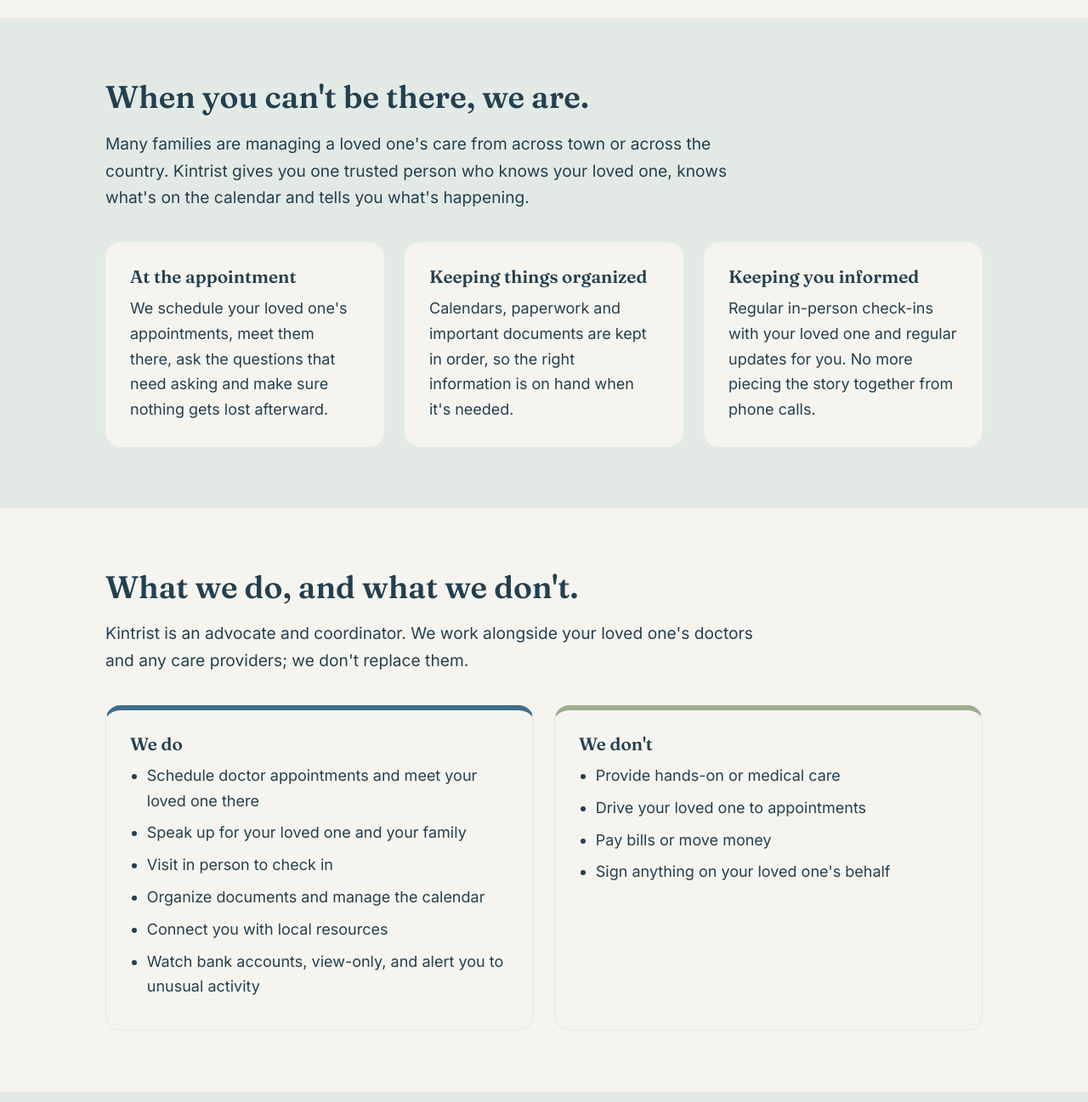
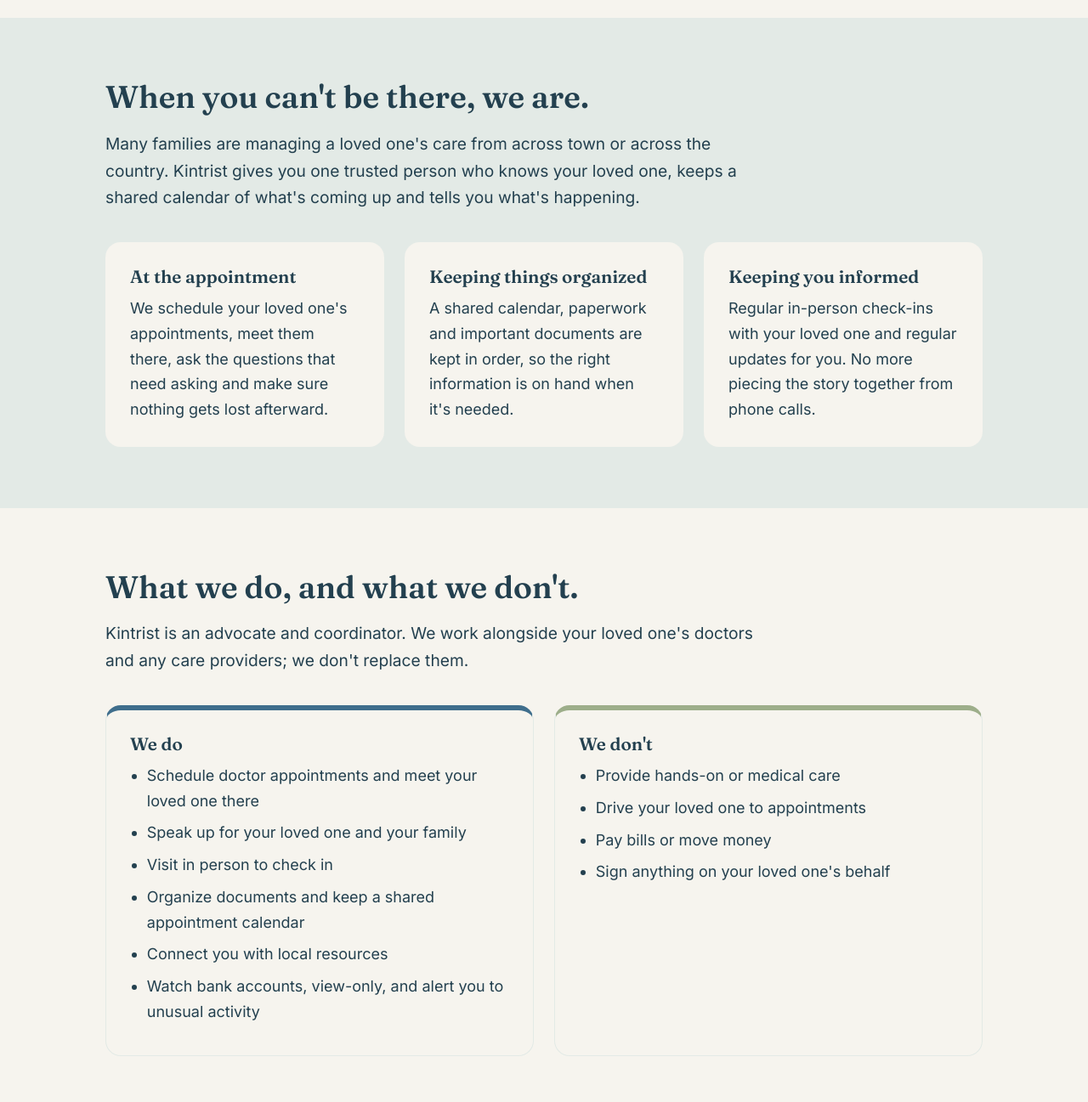
Before and after one commit to calinde78/kintrist, a plain HTML site: page index.html in a window 1280 px wide. Shown: the part 625-1922 px from the top of the page at 85% size. Drawn offline with Linux system fonts and the light colour scheme.

Commit message:
Describe the calendar as a shared calendar throughout
Co-Authored-By: Claude Fable 5.2 <noreply@anthropic.com>
Claude-Session: https://claude.ai/code/session_012cCcshxvJDBNHn9pTQnEkn

```diff
--- a/index.html
+++ b/index.html
@@ -62,7 +62,7 @@
     <section class="soft">
       <div class="wrap">
         <h2>When you can't be there, we are.</h2>
-        <p class="lead">Many families are managing a loved one's care from across town or across the country. Kintrist gives you one trusted person who knows your loved one, knows what's on the calendar and tells you what's happening.</p>
+        <p class="lead">Many families are managing a loved one's care from across town or across the country. Kintrist gives you one trusted person who knows your loved one, keeps a shared calendar of what's coming up and tells you what's happening.</p>
         <div class="grid three">
           <div class="card">
             <h3>At the appointment</h3>
@@ -70,7 +70,7 @@
           </div>
           <div class="card">
             <h3>Keeping things organized</h3>
-            <p>Calendars, paperwork and important documents are kept in order, so the right information is on hand when it's needed.</p>
+            <p>A shared calendar, paperwork and important documents are kept in order, so the right information is on hand when it's needed.</p>
           </div>
           <div class="card">
             <h3>Keeping you informed</h3>
@@ -91,7 +91,7 @@
               <li>Schedule doctor appointments and meet your loved one there</li>
               <li>Speak up for your loved one and your family</li>
               <li>Visit in person to check in</li>
-              <li>Organize documents and manage the calendar</li>
+              <li>Organize documents and keep a shared appointment calendar</li>
               <li>Connect you with local resources</li>
               <li>Watch bank accounts, view-only, and alert you to unusual activity</li>
             </ul>
```
Also changed, not shown: services.html (+2 -2 lines).
